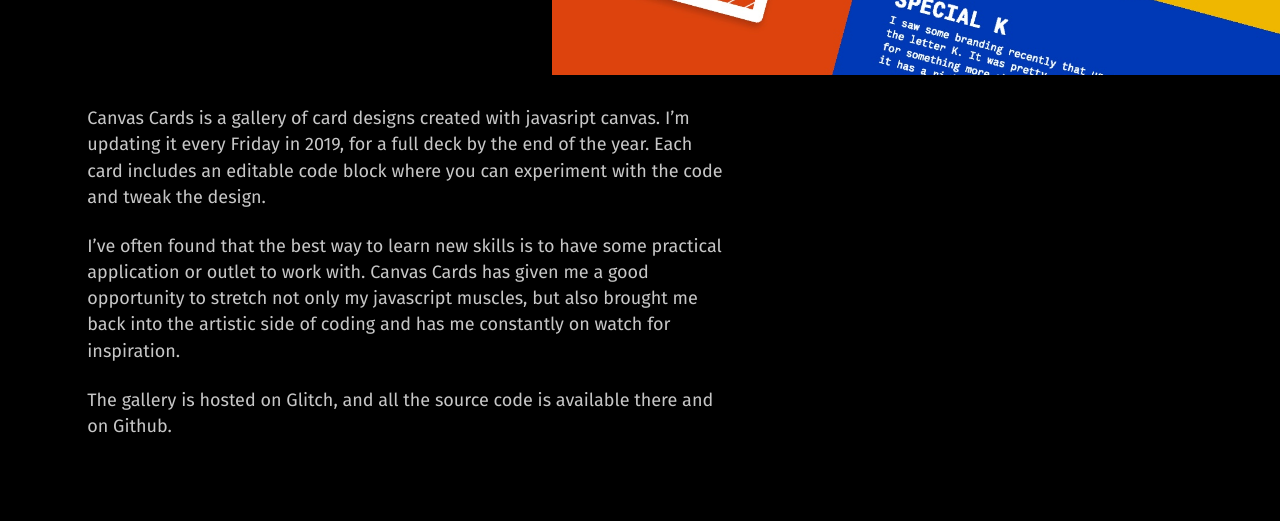
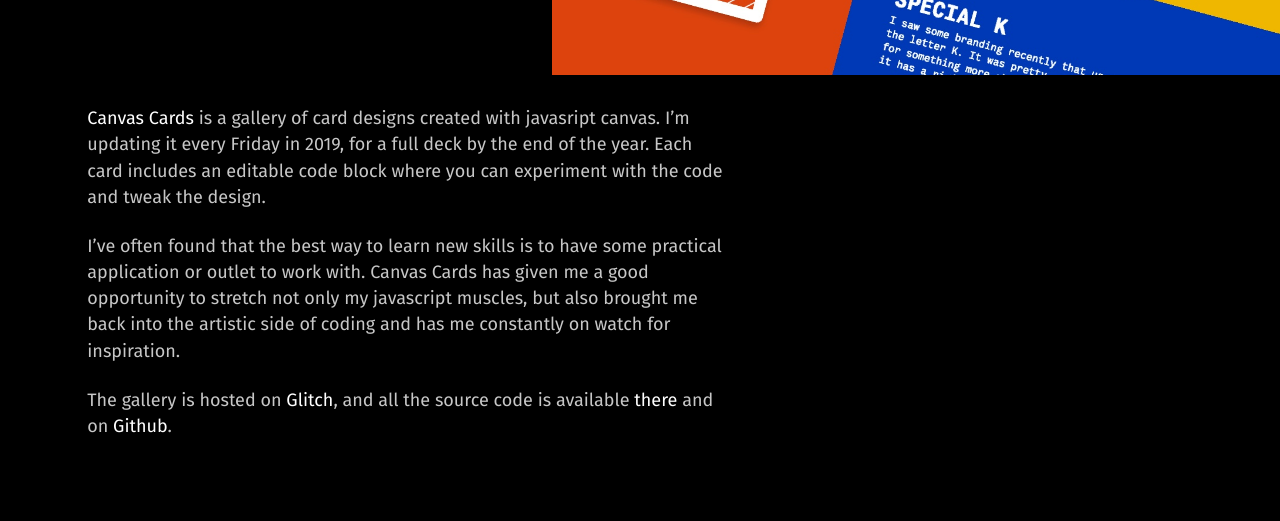
Before and after one commit to lkpttn/lkpttn.github.io, a Jekyll site: the page built from _posts/2019-02-21-canvas-cards.markdown, in a window 1280 px wide. Shown: the part 465-986 px from the top of the page. Built offline with Jekyll 4.4.1, drawn with Linux system fonts in a browser that asks for light colours; some web fonts are replaced; part of the change alters nothing that is shown.

```diff
--- a/_posts/2019-02-21-canvas-cards.markdown
+++ b/_posts/2019-02-21-canvas-cards.markdown
@@ -7,8 +7,8 @@ tags: design javascript canvas
 image: projects/canvascards/header.jpg
 ---
 
-Canvas Cards is a gallery of card designs created with javasript canvas. I'm updating it every Friday in 2019, for a full deck by the end of the year. Each card includes an editable code block where you can experiment with the code and tweak the design.
+[Canvas Cards](https://canvas-cards.glitch.me/) is a gallery of card designs created with javasript canvas. I'm updating it every Friday in 2019, for a full deck by the end of the year. Each card includes an editable code block where you can experiment with the code and tweak the design.
 
 I've often found that the best way to learn new skills is to have some practical application or outlet to work with. Canvas Cards has given me a good opportunity to stretch not only my javascript muscles, but also brought me back into the artistic side of coding and has me constantly on watch for inspiration.
 
-The gallery is hosted on Glitch, and all the source code is available there and on Github.
+The gallery is hosted on [Glitch](https://glitch.com), and all the source code is available [there](https://glitch.com/edit/#!/canvas-cards) and on [Github](https://github.com/lkpttn/deck).
```
